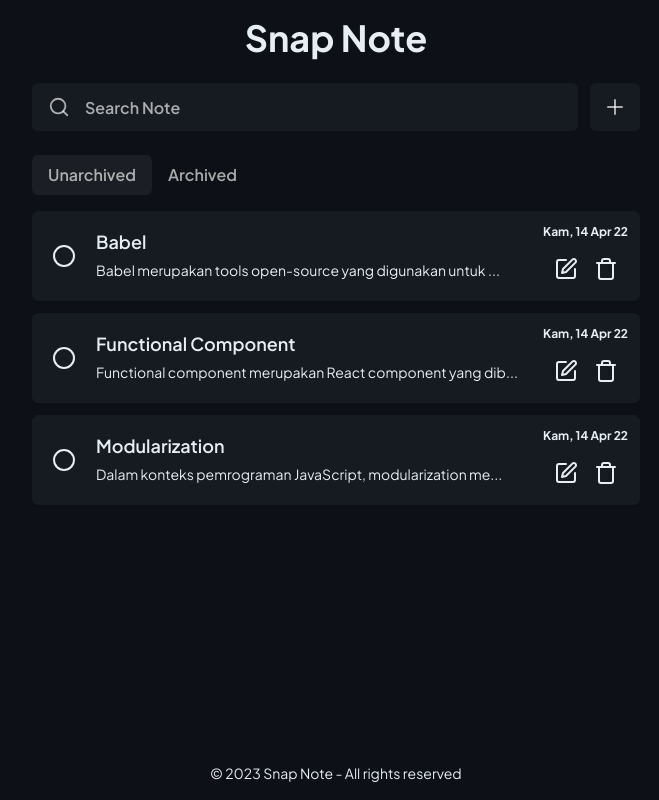
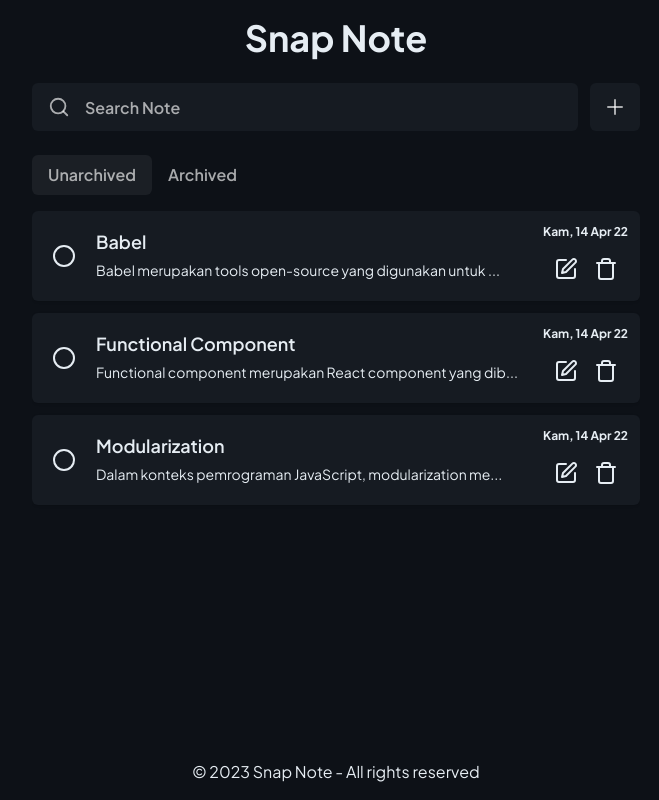
Before and after one commit to rolandowebdev/snap-note, a React (Vite) app: page / in a window 1280 px wide. Shown: the whole page, without its empty margins (304-963 px from the left). Built offline with nearby package versions, Linux system fonts and the light colour scheme.

Commit message:
chore: change text for toast message & fix some style

```diff
--- a/src/components/layouts/Footer.jsx
+++ b/src/components/layouts/Footer.jsx
@@ -9,7 +9,7 @@ export const Footer = () => {
       textAlign='center'
       maxW='container.sm'
       marginInline='auto'>
-      <Text fontSize='sm'>© {year} Snap Note - All rights reserved</Text>
+      <Text fontSize='md'>© {year} Snap Note - All rights reserved</Text>
     </Box>
   )
 }
--- a/src/components/ui/alert-dialog.jsx
+++ b/src/components/ui/alert-dialog.jsx
@@ -22,7 +22,7 @@ export const AlertDialog = ({ description, title, onDelete }) => {
   const handleDelete = () => {
     onDelete()
     toast({
-      title: 'Success delete note',
+      title: 'Note deleted successfully',
       status: 'success',
       duration: 3000,
       isClosable: true
--- a/src/components/ui/form-modal.jsx
+++ b/src/components/ui/form-modal.jsx
@@ -96,6 +96,7 @@ export const FormModal = ({ noteId }) => {
               <FormControl>
                 <FormLabel>Title</FormLabel>
                 <Input
+                  maxLength={20}
                   ref={initialRef}
                   placeholder='Title'
                   onChange={(e) => setTitle(e.target.value)}
--- a/src/pages/Detail.jsx
+++ b/src/pages/Detail.jsx
@@ -24,7 +24,7 @@ export const DetailNote = () => {
 
   return (
     <>
-      <Container maxW='container.sm' minH='calc(100vh - 53px)'>
+      <Container maxW='container.sm' minH='calc(100vh - 56px)'>
         {note ? (
           <>
             <Box
@@ -49,9 +49,9 @@ export const DetailNote = () => {
             </Box>
             <Box as='main' pb={10} pt={5}>
               <Image
+                mb={2}
                 w='full'
                 rounded='md'
-                mb={2}
                 h='250px'
                 objectFit='cover'
                 src='public/example.jpg'
--- a/src/pages/Home.jsx
+++ b/src/pages/Home.jsx
@@ -22,7 +22,7 @@ export const Home = () => {
   const { unarchivedNotes, archivedNotes } = useNotes()
   return (
     <>
-      <Container maxW='container.sm' minH='calc(100vh - 53px)'>
+      <Container maxW='container.sm' minH='calc(100vh - 56px)'>
         <Box as='header' py='1rem'>
           <Heading as='h1' size='xl' fontWeight='700' textAlign='center'>
             Snap Note
```
